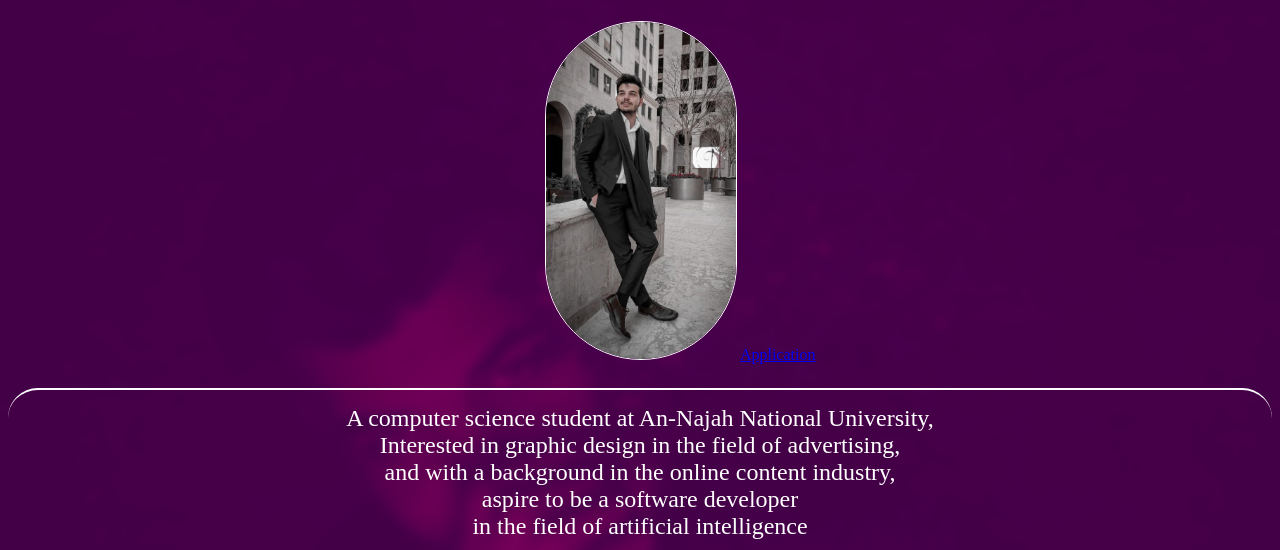
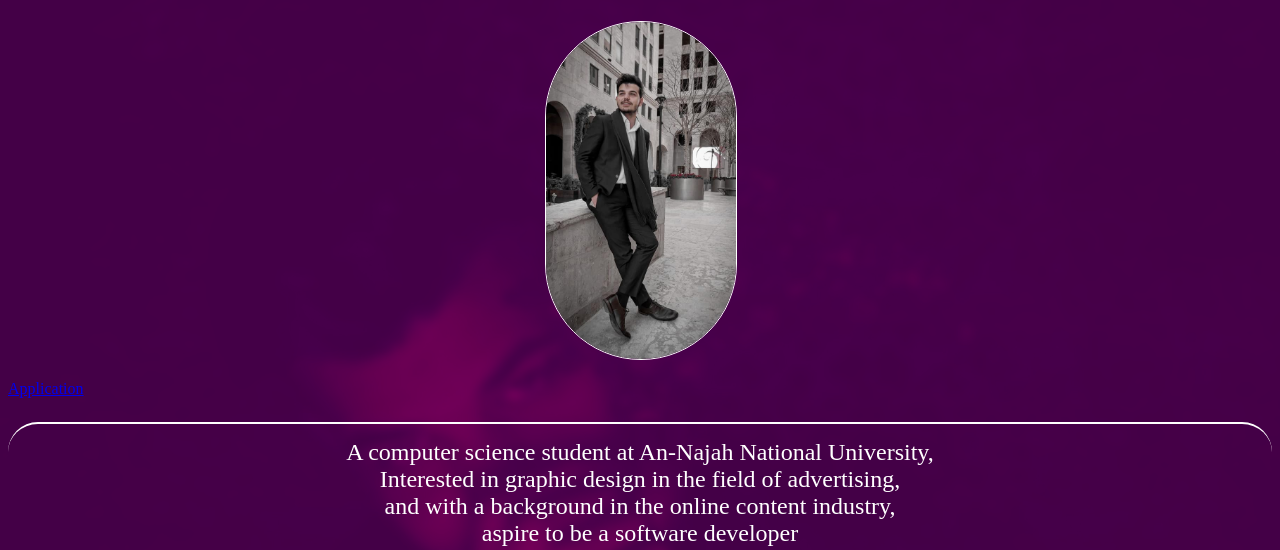
Before and after one commit to ghanim19/mGhanim, a plain HTML site: page index.html in a window 1280 px wide. Shown: the part 108-658 px from the top of the page. Drawn offline with Linux system fonts and the light colour scheme; a web font is replaced by a local one.

Commit message:
Update index.html

```diff
--- a/index.html
+++ b/index.html
@@ -21,7 +21,7 @@
 <body>
     <h1><b>Mohammed Najeh Mohammed Ghanim</b></h1>
     <img class="Myim" src="Background.jpg">
-<a href="application.htm" class="ED" style="color=White;">Application</a>
+        <p class="ED" ><a href="application.htm"  style="color=White;">Application</a></p>
 
         <p class="summary" >A computer science student at An-Najah National University,<br> Interested in  graphic design in the field of advertising, <br>and with a background in the online content industry,<br> aspire to be a software developer
         <br>in the field of artificial intelligence</p>
```
